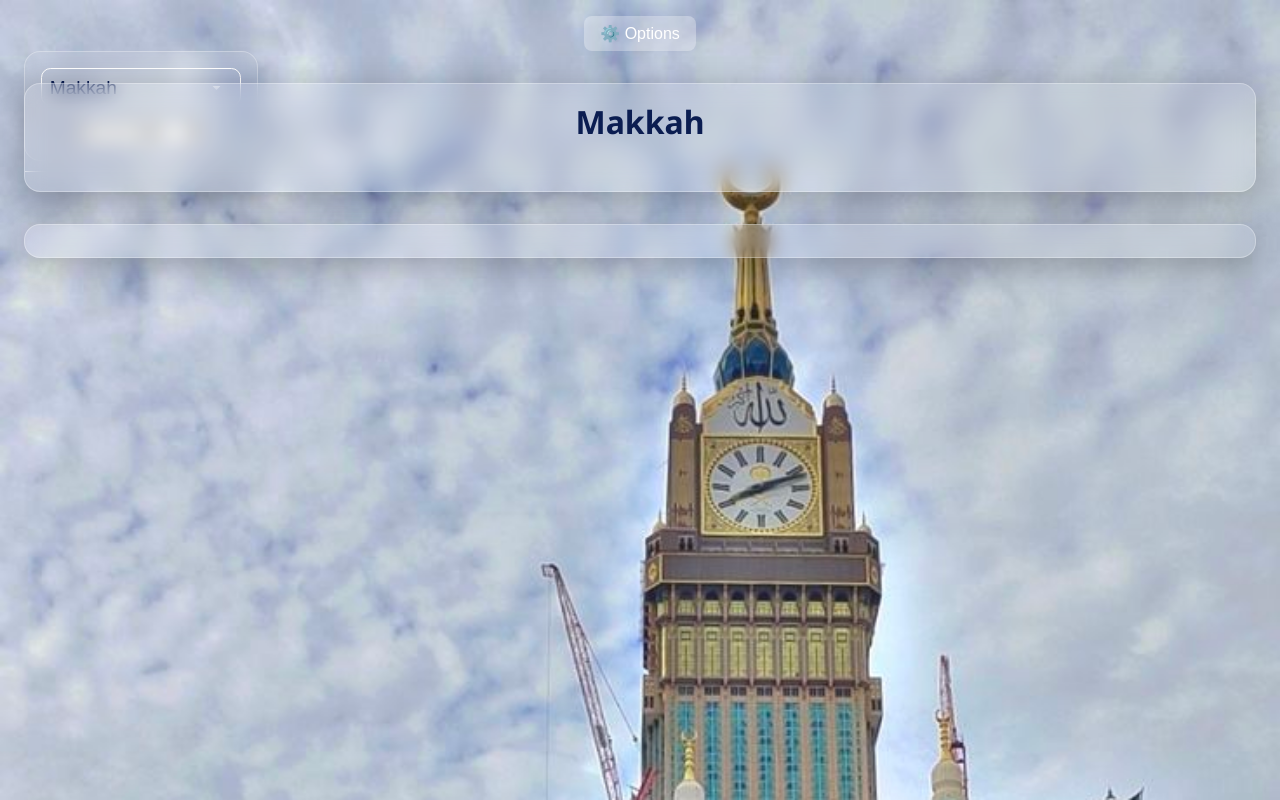
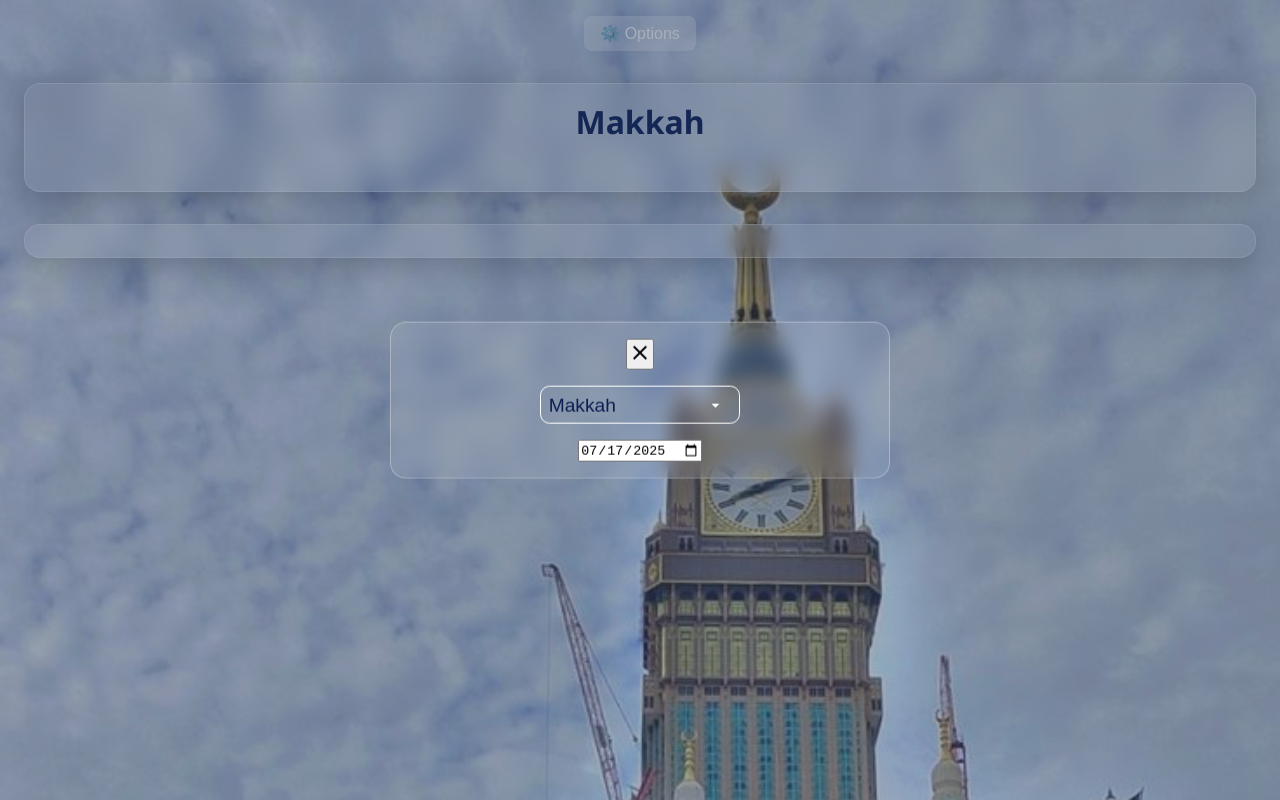
Before and after one commit to hibahdesu/Prayer-Times-App, a website: page index.html in a window 1280 px wide. Both pictures are taken after a click on the button "⚙️ Options". Drawn offline with nearby package versions, Linux system fonts and the light colour scheme; no server answers.

Commit message:
Update the nav

```diff
--- a/index.html
+++ b/index.html
@@ -15,6 +15,11 @@
         </div>
 
        <div class="nav-selection">
+        <button class="close-btn btn">
+            <span class="material-symbols-outlined">
+                    close
+            </span>
+        </button>
         <select name="city" id="city" class="city"></select>
         <!-- 📅 Date Picker -->
         <input type="date" id="datePicker" class="date-picker" />
--- a/scripts.js
+++ b/scripts.js
@@ -108,6 +108,7 @@
 toggleBtn.addEventListener('click', () => {
   navSelection.style.display =
     navSelection.style.display === 'flex' ? 'none' : 'flex';
+    document.body.classList.add('modal-open');
 });
 
 // Remove animation after first click
--- a/styles.css
+++ b/styles.css
@@ -21,6 +21,17 @@
     color: var(--secondary-color);
     font-family: "Noto Sans", sans-serif;
     position: relative;
+}
+
+body.modal-open::before {
+    content: "";
+    position: fixed;
+    top: 0;
+    left: 0;
+    width: 100%;
+    height: 100%;
+    background: rgba(33, 53, 85, 0.4);
+    z-index: 999;
 }
 
 .center {
@@ -60,20 +71,6 @@
     display: flex;
     justify-content: space-between;
     align-items: center;
-}
-.nav-selection {
-    margin-bottom: 1em;
-    position: relative;
-}
-
-.nav-selection::after {
-    position: absolute;
-    content: '';
-    left: 0;
-    bottom: -12px;
-    height: .5px;
-    width: 100%;
-    background-color: white;
 }
 
 .cards-container {
@@ -127,6 +124,10 @@
 
 .nav-selection {
     display: none;
+    width: 50%;
+    max-width: 500px;
+    max-height: 90vh;
+    overflow-y: auto;
     margin-bottom: 1em;
     gap: 1em;
     flex-direction: column;
@@ -138,7 +139,11 @@
     padding: 1em;
     border: 1px solid rgba(255, 255, 255, 0.3);
     transition: all 0.3s ease-in-out;
-    position: absolute;
+    position: fixed;
+    z-index: 1000;
+    top: 50%;
+    left: 50%;
+    transform: translate(-50%, -50%);
 }
 
 .toggle-button {
```
